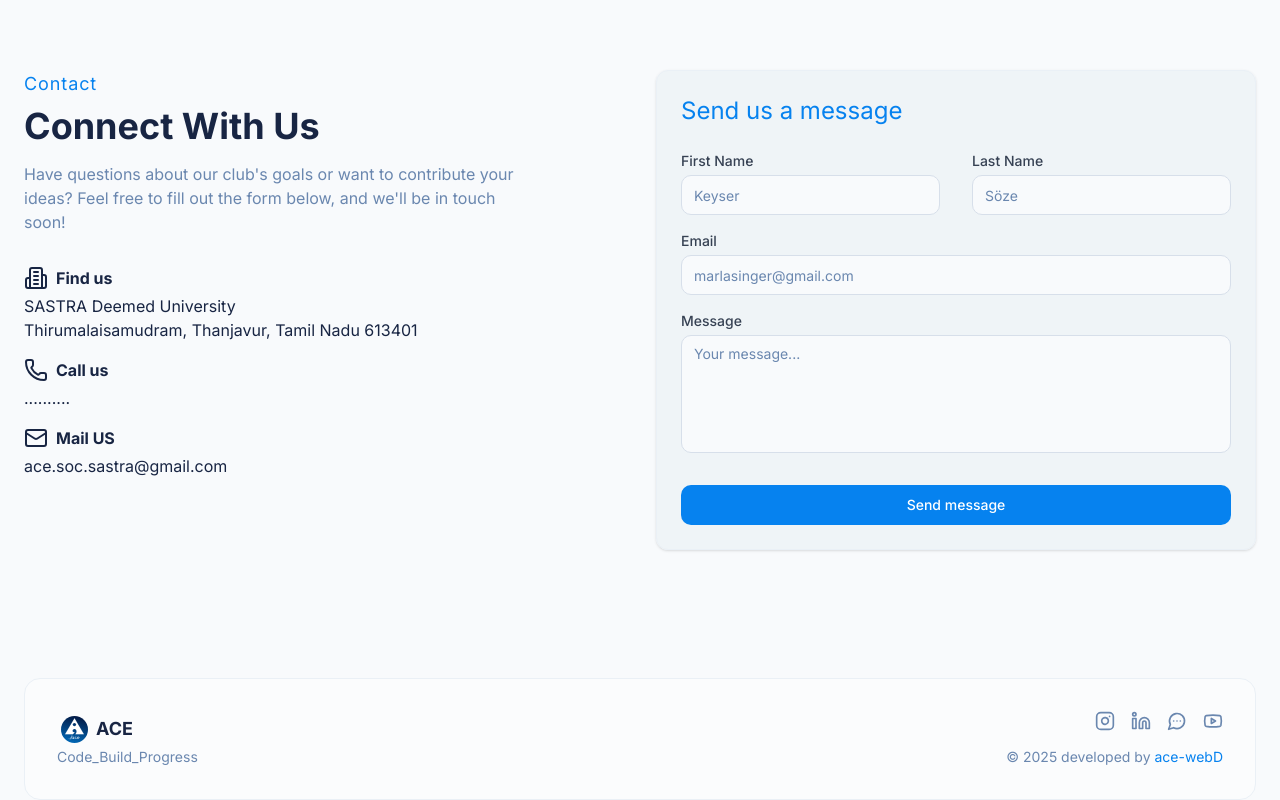
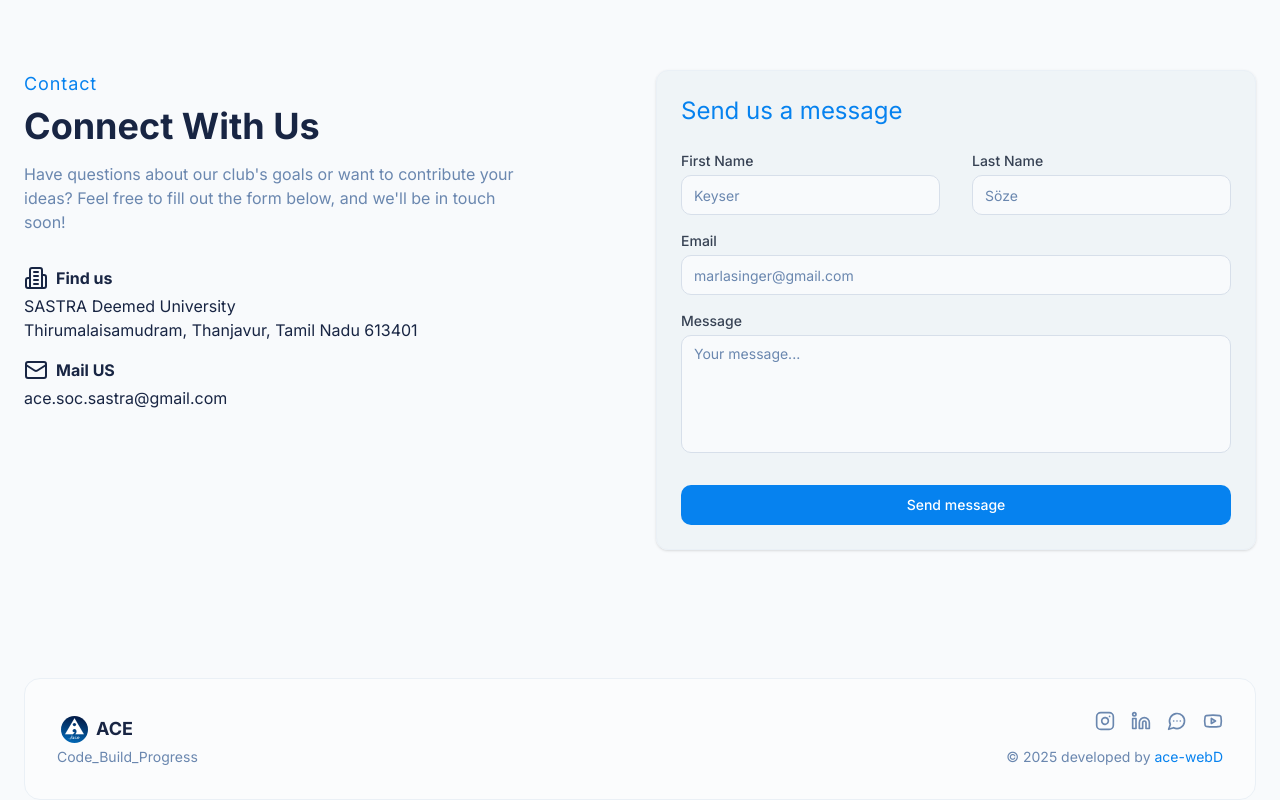
Before and after one commit to ace-webD/ace-temp, a Next.js app: page / in a window 1280 px wide. Shown: the part 7462-8262 px from the top of the page. Built offline with nearby package versions, Linux system fonts and the light colour scheme; no server answers.

Commit message:
modified:   components/layout/sections/contact.tsx

```diff
--- a/components/layout/sections/contact.tsx
+++ b/components/layout/sections/contact.tsx
@@ -112,14 +112,6 @@ export const ContactSection = () => {
               <div>Thirumalaisamudram, Thanjavur, Tamil Nadu 613401</div>
             </div>
 
-            <div>
-              <div className="flex gap-2 mb-1">
-                <Phone />
-                <div className="font-bold">Call us</div>
-              </div>
-
-              <div>..........</div>
-            </div>
 
             <div>
               <div className="flex gap-2 mb-1">
```
